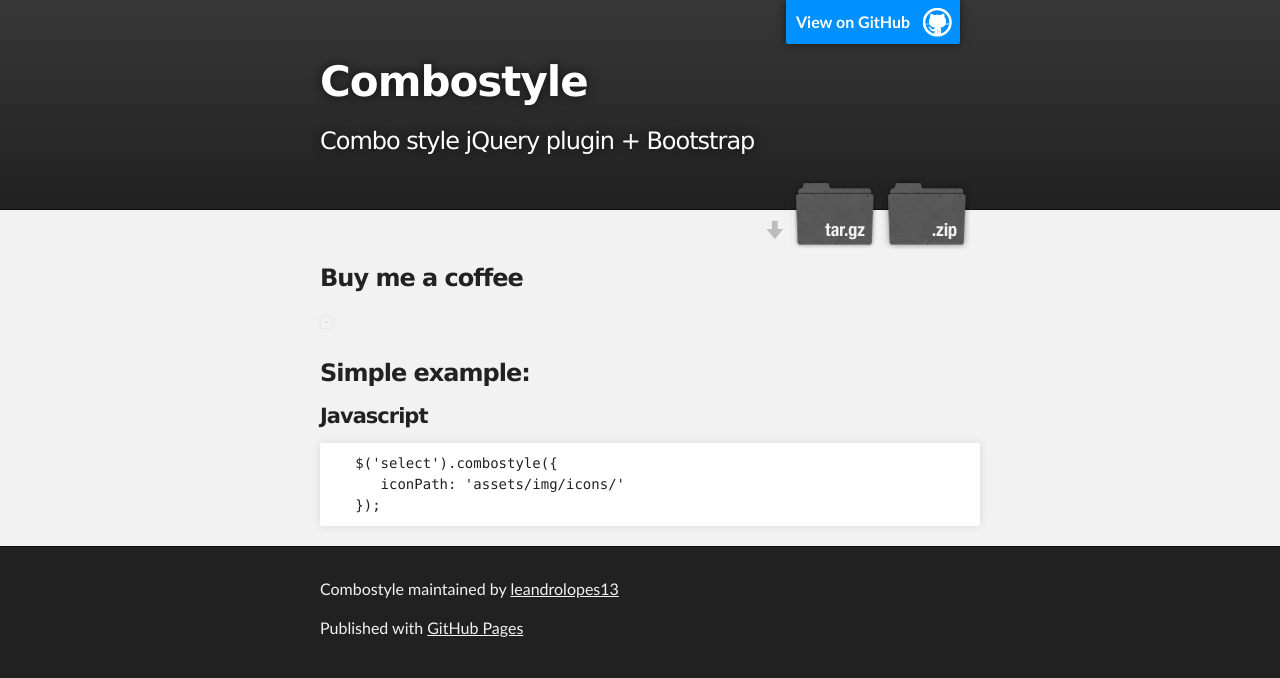
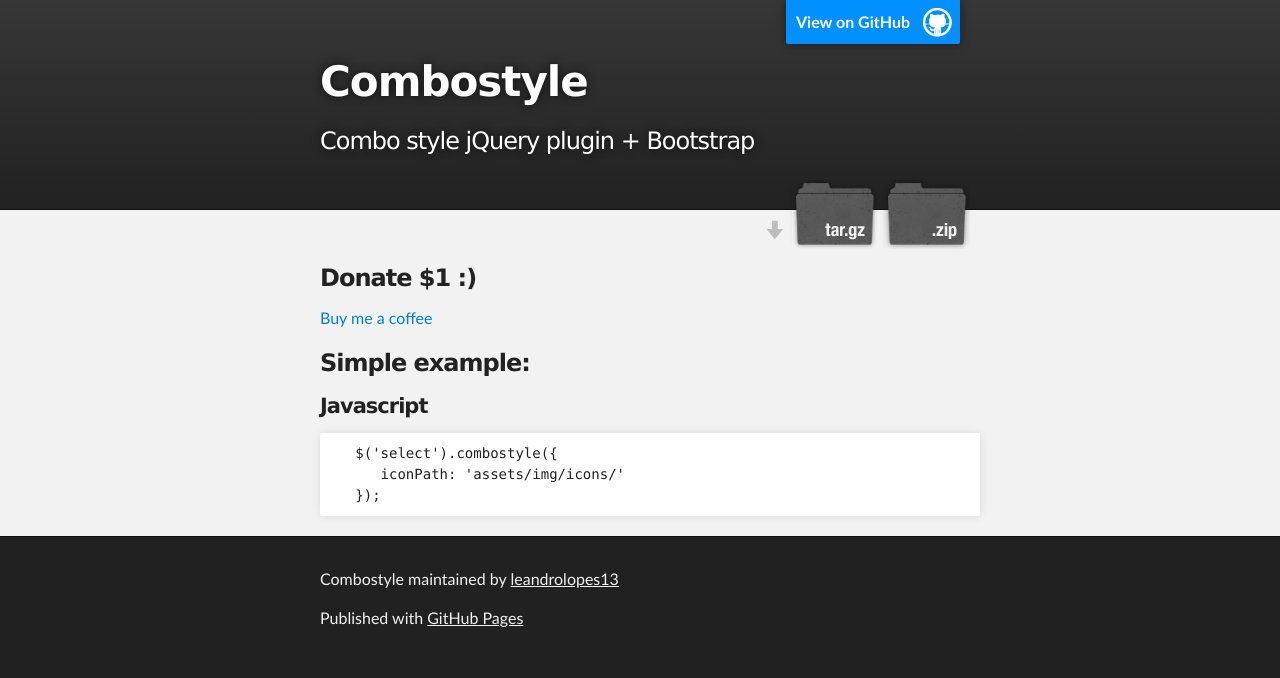
Before and after one commit to leandrolopes13/combostyle, a plain HTML site: page index.html in a window 1280 px wide. Drawn offline with Linux system fonts and the light colour scheme; grey boxes are pictures that could not be loaded.

Commit message:
Create gh-pages branch via GitHub

```diff
--- a/index.html
+++ b/index.html
@@ -32,10 +32,9 @@
     <div id="main_content_wrap" class="outer">
       <section id="main_content" class="inner">
         <h3>
-<a name="buy-me-a-coffee" class="anchor" href="#buy-me-a-coffee"><span class="octicon octicon-link"></span></a>Buy me a coffee</h3>
+<a name="donate-1-" class="anchor" href="#donate-1-"><span class="octicon octicon-link"></span></a>Donate $1 :)</h3>
 
-
-<img alt="" border="0" src="https://www.paypalobjects.com/pt_BR/i/scr/pixel.gif" width="1" height="1">
+<p><a href="https://www.paypal.com/cgi-bin/webscr?cmd=_donations&amp;business=C5UCDC8HT84YY&amp;lc=US&amp;item_number=combostyle&amp;currency_code=USD&amp;bn=PP%2dDonationsBF%3abtn_donate_SM%2egif%3aNonHosted" target="_blank">Buy me a coffee</a></p>
 
 <h3>
 <a name="simple-example" class="anchor" href="#simple-example"><span class="octicon octicon-link"></span></a>Simple example:</h3>
```
Also changed, not shown: params.json (+1 -1 lines).
